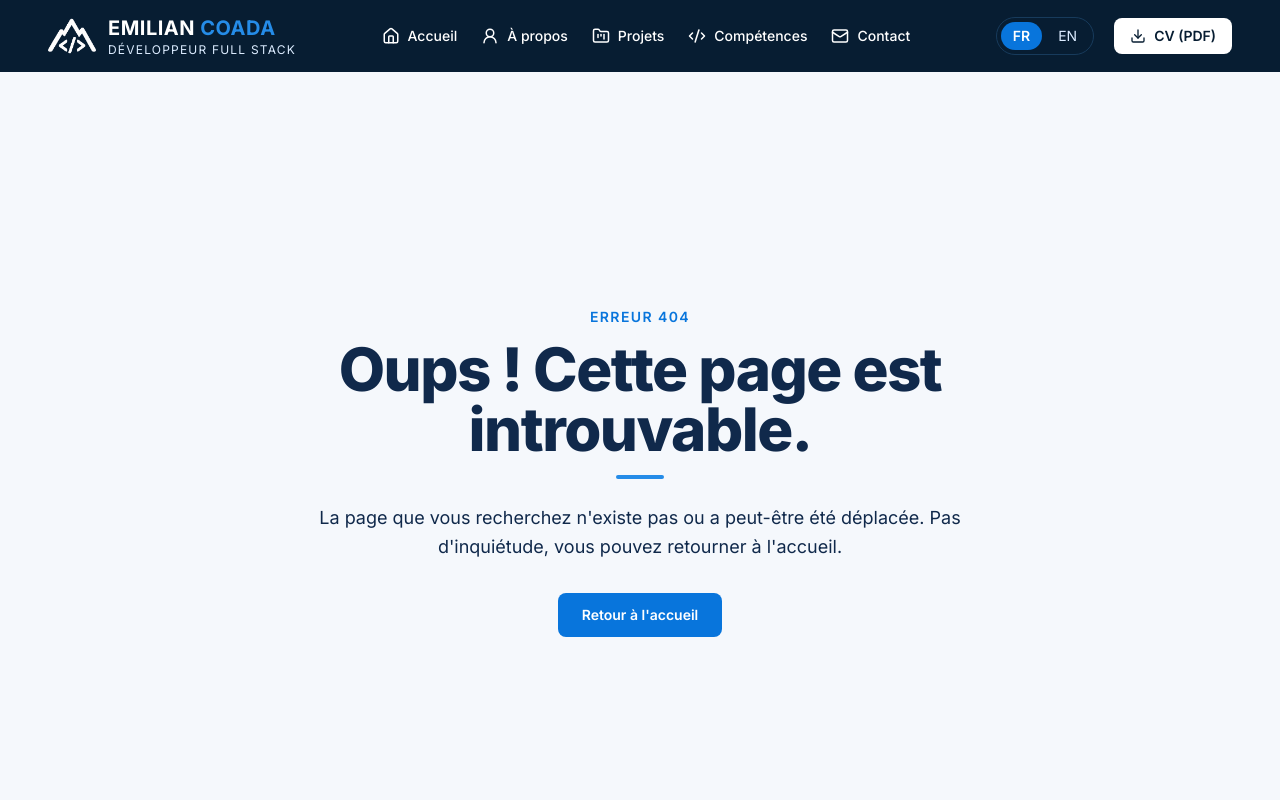
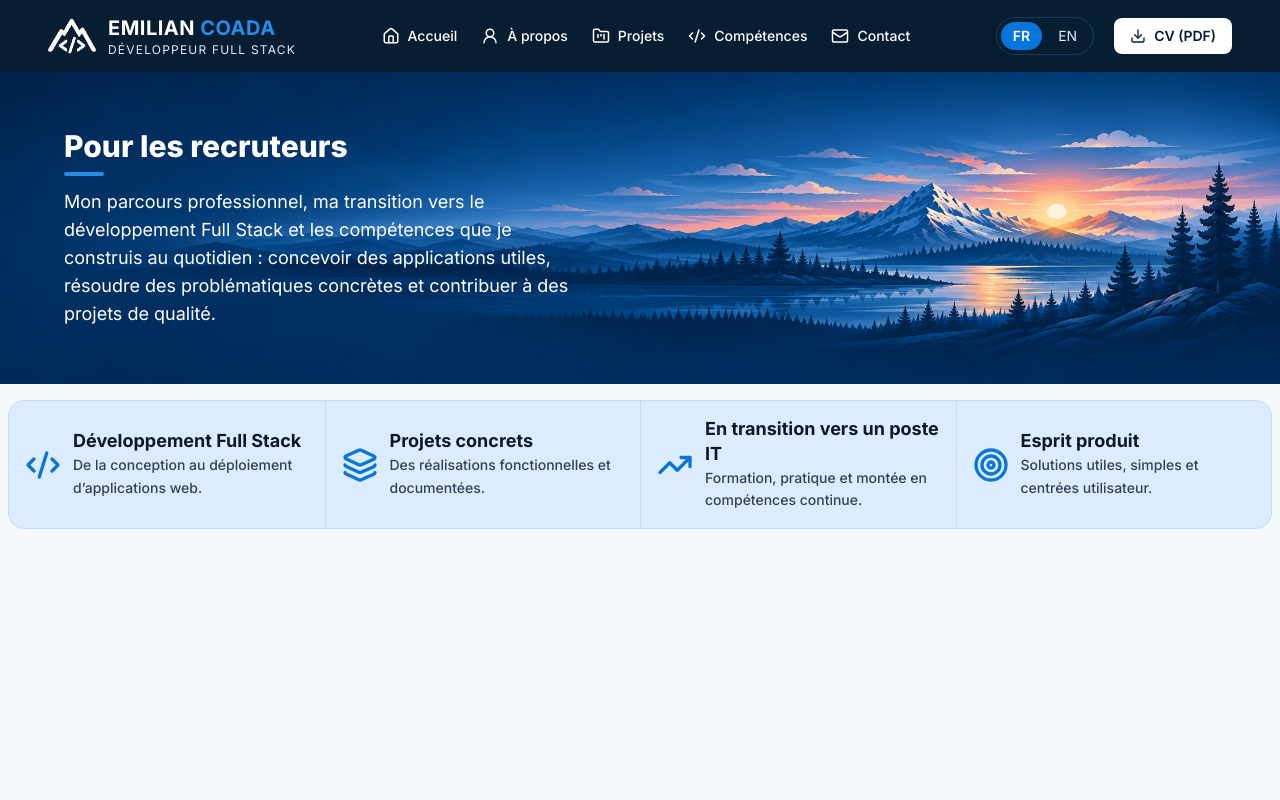
Before and after one commit to Coada-Emilian/developer-portfolio, a React (Vite) app in the folder frontend/: page /recruiters in a window 1280 px wide. Shown: the top 800 px of the page. Built offline with nearby package versions, Linux system fonts and the light colour scheme.

Commit message:
feat: add recruiter highlights section

```diff
--- a/frontend/src/App.tsx
+++ b/frontend/src/App.tsx
@@ -20,11 +20,11 @@ export default function App() {
       <Route element={<Layout />}>
         <Route path="/" element={<HomePage />} />
         <Route path="/contact" element={<ContactPage />} />
-        <Route path="/developer" element={<DevPage />} />
-        <Route path="/lead" element={<LeadPage />} />
+        <Route path="/developers" element={<DevPage />} />
+        <Route path="/leads" element={<LeadPage />} />
         <Route path="/projects/:id" element={<ProjectPage />} />
         <Route path="/projects" element={<ProjectsPage />} />
-        <Route path="/recruiter" element={<RecruiterPage />} />
+        <Route path="/recruiters" element={<RecruiterPage />} />
         <Route path="/skills/technical" element={<SkillsPage />} />
         <Route path="/skills/personal" element={<SkillsPage />} />
         <Route path="/skills/complementary" element={<SkillsPage />} />
--- /dev/null
+++ b/frontend/src/data/pages/recruiter.ts
@@ -0,0 +1,24 @@
+import { Code2, Layers3, Target, TrendingUp } from 'lucide-react'
+
+export const highlights = [
+  {
+    icon: Code2,
+    title: 'Développement Full Stack',
+    description: 'De la conception au déploiement d’applications web.',
+  },
+  {
+    icon: Layers3,
+    title: 'Projets concrets',
+    description: 'Des réalisations fonctionnelles et documentées.',
+  },
+  {
+    icon: TrendingUp,
+    title: 'En transition vers un poste IT',
+    description: 'Formation, pratique et montée en compétences continue.',
+  },
+  {
+    icon: Target,
+    title: 'Esprit produit',
+    description: 'Solutions utiles, simples et centrées utilisateur.',
+  },
+]
--- a/frontend/src/pages/home/sections/audience-navigation/AudienceNavigationSection.tsx
+++ b/frontend/src/pages/home/sections/audience-navigation/AudienceNavigationSection.tsx
@@ -13,7 +13,7 @@ export default function AudienceNavigationSection() {
           desktopDescription="Mon parcours, mes compétences et mes projets clés."
           tabletTitle="Recruteurs"
           tabletDescription="Parcours, compétences et projets."
-          href="/recruiter"
+          href="/recruiters"
           icon={Users}
         />
 
@@ -23,7 +23,7 @@ export default function AudienceNavigationSection() {
           desktopDescription="Ma façon de travailler, mes réalisations et la valeur que je peux apporter."
           tabletTitle="Leads"
           tabletDescription="Méthode de travail et contributions."
-          href="/lead"
+          href="/leads"
           icon={BriefcaseBusiness}
         />
 
@@ -33,7 +33,7 @@ export default function AudienceNavigationSection() {
           desktopDescription="Le détail des projets, les choix techniques, l'architecture et le code source."
           tabletTitle="Développeurs"
           tabletDescription="Projets, architecture et choix techniques."
-          href="/developer"
+          href="/developers"
           icon={Code2}
         />
       </div>
--- a/frontend/src/pages/recruiter/RecruiterPage.tsx
+++ b/frontend/src/pages/recruiter/RecruiterPage.tsx
@@ -1,31 +1,12 @@
+import HeroSection from './sections/HeroSection'
+import HighlightsSection from './sections/HighlightsSection'
+
 export default function RecruiterPage() {
   return (
-    <main className="min-h-screen bg-surface px-6 py-16 text-text-primary">
-      {/* Page introduction focused on professional background and opportunities. */}
-      <section className="mx-auto max-w-5xl">
-        <p className="text-sm font-semibold uppercase tracking-widest text-blue-600">
-          Espace recruteurs
-        </p>
+    <main className="min-h-screen bg-surface text-text-primary">
+      <HeroSection />
 
-        <h1 className="mt-3 text-4xl font-extrabold tracking-tight md:text-5xl">
-          Un développeur motivé, prêt à relever de nouveaux défis.
-        </h1>
-
-        <div className="mt-4 h-1 w-12 rounded-full bg-blue-500" />
-
-        <p className="mt-6 max-w-2xl text-lg leading-relaxed text-text-primary">
-          Découvrez mon parcours professionnel, mes compétences techniques, mes expériences et mon
-          approche du développement logiciel.
-        </p>
-
-        {/* Future content: professional profile, CV, skills and availability. */}
-        <div className="mt-12 rounded-xl border border-blue-100 bg-slate-100 p-8">
-          <p className="text-sm font-medium text-text-primary">
-            Retrouvez prochainement ici mon parcours, mon CV, mes compétences et les informations
-            nécessaires pour envisager une collaboration.
-          </p>
-        </div>
-      </section>
+      <HighlightsSection />
     </main>
   )
 }
--- /dev/null
+++ b/frontend/src/pages/recruiter/sections/HeroSection.tsx
@@ -0,0 +1,12 @@
+import PageHero from '../../../components/shared/PageHero'
+
+export default function HeroSection() {
+  return (
+    <PageHero
+      title="Pour les recruteurs"
+      mobileSubtitle="Mon parcours, mes compétences et mes projets en développement web."
+      tabletSubtitle="Découvrez mon parcours de reconversion, mes compétences techniques et les projets concrets qui illustrent ma progression vers le développement Full Stack."
+      desktopSubtitle="Mon parcours professionnel, ma transition vers le développement Full Stack et les compétences que je construis au quotidien : concevoir des applications utiles, résoudre des problématiques concrètes et contribuer à des projets de qualité."
+    />
+  )
+}
--- /dev/null
+++ b/frontend/src/pages/recruiter/sections/HighlightsSection.tsx
@@ -0,0 +1,42 @@
+import { highlights } from '../../../data/pages/recruiter'
+
+// Highlights the four main strengths and professional characteristics relevant to recruiters.
+export default function HighlightsSection() {
+  return (
+    <section
+      aria-label="Points clés de mon profil"
+      className="grid grid-cols-1 overflow-hidden rounded-2xl border border-blue-200 bg-blue-100 sm:grid-cols-2 lg:grid-cols-4 mx-2 mt-4"
+    >
+      {highlights.map((highlight, index) => {
+        const Icon = highlight.icon
+
+        return (
+          <article
+            key={highlight.title}
+            className={`flex items-center gap-4 px-5 py-4 lg:gap-3 lg:px-4 ${
+              index !== 0 ? 'border-t border-blue-200 sm:border-t-0' : ''
+            } ${index % 2 !== 0 ? 'sm:border-l sm:border-blue-200' : ''} ${
+              index !== 0 ? 'lg:border-l lg:border-blue-200' : ''
+            }`}
+          >
+            <Icon
+              aria-hidden="true"
+              className="size-5 md:size-6 lg:size-9 shrink-0 text-blue-600"
+              strokeWidth={2.2}
+            />
+
+            <div className="min-w-0">
+              <h3 className="text-xs md:text-base lg:text-lg font-bold leading-snug text-slate-900">
+                {highlight.title}
+              </h3>
+
+              <p className="text-xxs md:text-xs lg:text-sm font-medium leading-relaxed text-slate-700">
+                {highlight.description}
+              </p>
+            </div>
+          </article>
+        )
+      })}
+    </section>
+  )
+}
```
